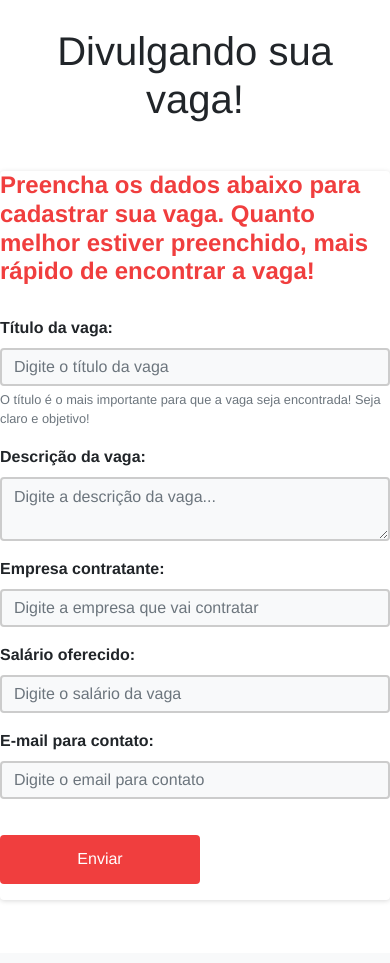
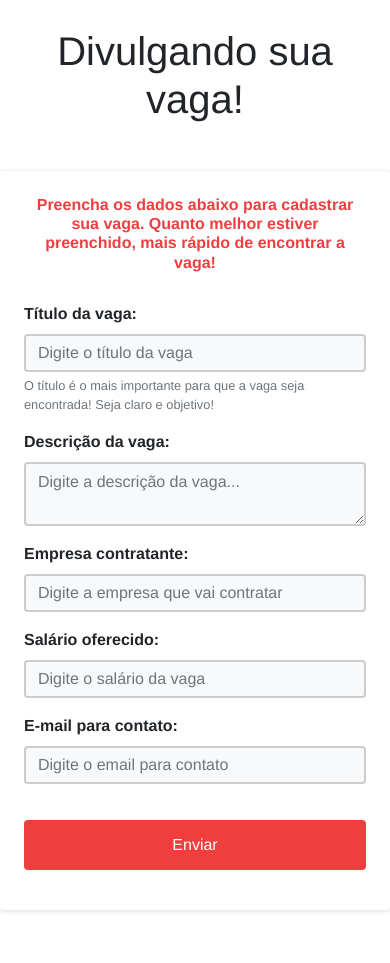
Before and after one commit to rodhis/node-job-finder, a Node server app: page /jobs/add in a window 390 px wide. Shown: the part 73-1036 px from the top of the page. Before the commit the page ends 974 px from the top, so only its background shows below. Run offline with Node 20, Linux system fonts and the light colour scheme; some libraries are stand-ins or nearby versions.

Commit message:
view job and add job pages css finished

```diff
--- a/public/css/styles.css
+++ b/public/css/styles.css
@@ -297,4 +297,37 @@
   .new-job .new-job-label {
     display: none;
   }
+
+  /* job view page */
+
+  .back-link {
+    margin-left: 1.8rem;
+  }
+
+  #job-view-container h1 {
+    font-size: 2rem;
+  }
+
+  #job-view-container p {
+    font-size: 1.2rem;
+  }
+
+  .job-desc {
+    width: 80%;
+  }
+
+  /* add page */
+
+  #form-box {
+    padding: 1.5rem;
+  }
+
+  #form-box h2 {
+    font-size: 1rem;
+    text-align: center;
+  }
+
+  #form-box button {
+    width: 100%;
+  }
 }
```
